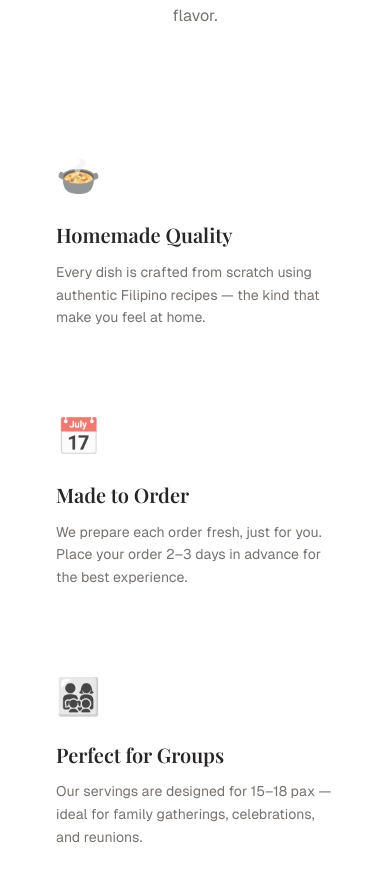
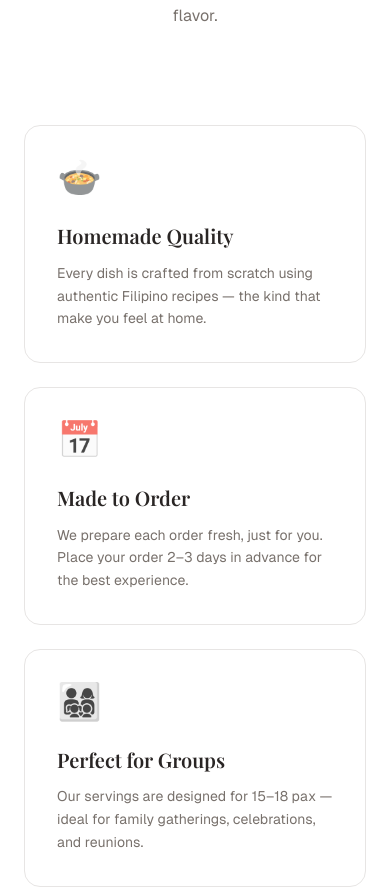
Before and after one commit to buildmyPortfolio/Seztaurant, a Next.js app: page / in a window 390 px wide. Shown: the part 1326-2214 px from the top of the page. Built offline with nearby package versions, Linux system fonts and the light colour scheme.

Commit message:
fix: solid background on mobile cards using inline styles, disable glow via CSS media query

```diff
--- a/src/components/ui/spotlight-card.tsx
+++ b/src/components/ui/spotlight-card.tsx
@@ -60,11 +60,11 @@ const GlowCard: React.FC<GlowCardProps> = ({
   if (isMobile) {
     return (
       <div
-        className={`relative rounded-2xl border ${
-          isDark
-            ? "bg-[#111111] border-white/[0.07]"
-            : "bg-white border-stone-200"
-        } ${className}`}
+        style={{
+          backgroundColor: isDark ? "#111111" : "#ffffff",
+          border: isDark ? "1px solid rgba(255,255,255,0.07)" : "1px solid #e7e5e4",
+        }}
+        className={`relative rounded-2xl ${className}`}
       >
         {children}
       </div>
@@ -102,6 +102,10 @@ const GlowCard: React.FC<GlowCardProps> = ({
   }
 
   const css = `
+    @media (max-width: 640px) {
+      [data-glow]::before, [data-glow]::after { display: none !important; }
+      [data-glow] { background-image: none !important; background-attachment: scroll !important; }
+    }
     [data-glow]::before,[data-glow]::after {
       pointer-events: none;
       content: "";
```
